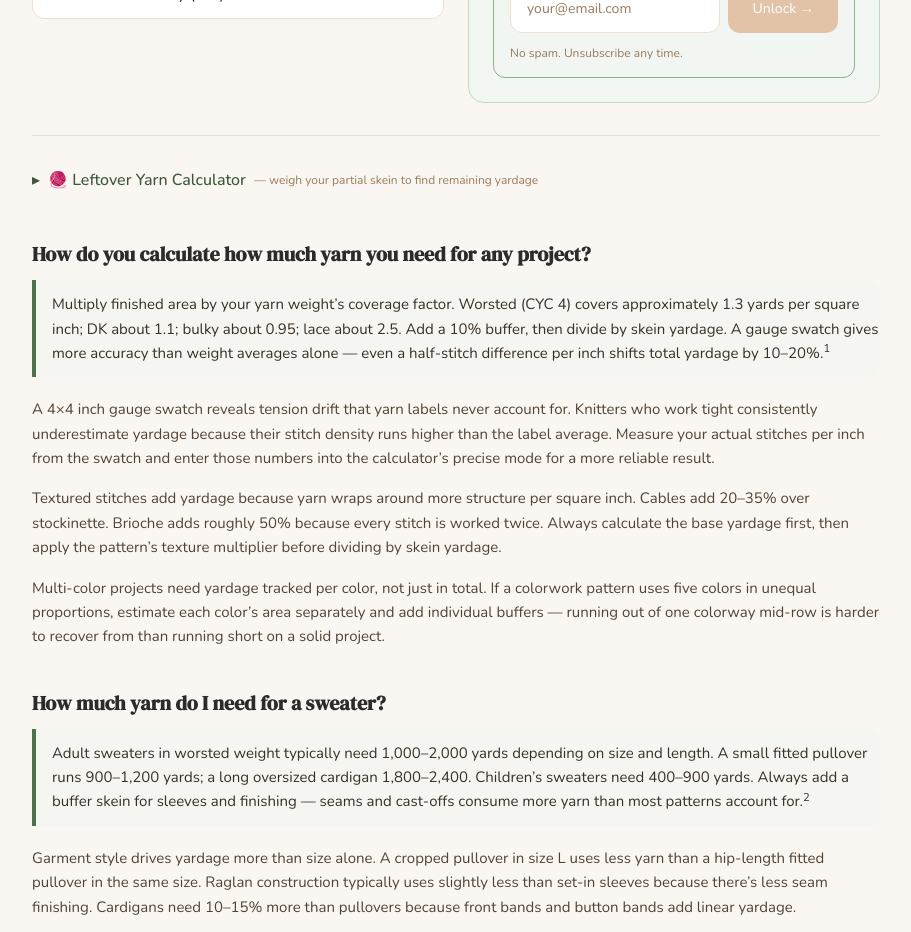
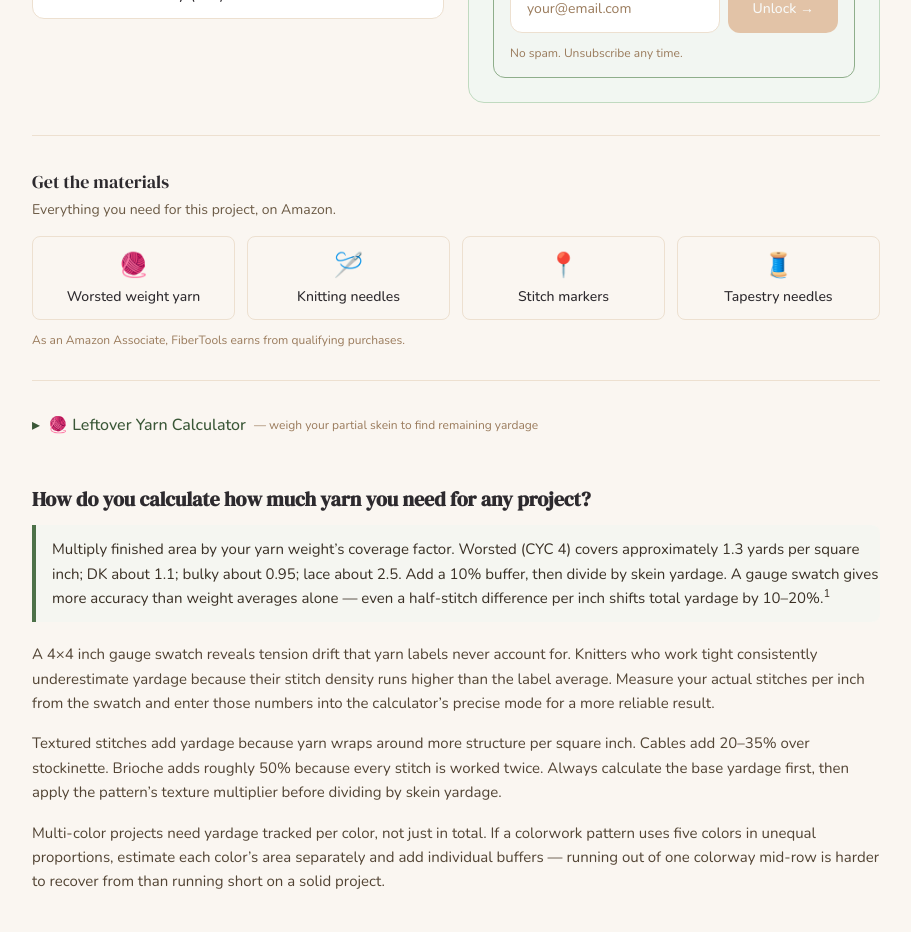
Before and after one commit to raiderj77/fibertools, a Next.js app: page /yarn-calculator in a window 1280 px wide. Shown: the part 940-1872 px from the top of the page, without its empty margins (184-1095 px from the left). Built offline with nearby package versions, Linux system fonts and the light colour scheme.

Commit message:
feat(monetize): add Amazon "Get the materials" affiliate section to yarn calculator

```diff
--- a/src/app/yarn-calculator/YarnCalculatorTool.tsx
+++ b/src/app/yarn-calculator/YarnCalculatorTool.tsx
@@ -6,6 +6,7 @@ import Tooltip from "@/components/Tooltip";
 import UnitToggle, { type UnitSystem, useSavedUnits } from "@/components/UnitToggle";
 import StickyResult from "@/components/StickyResult";
 import RavelryPatterns from "@/components/RavelryPatterns";
+import FiberGear from "@/components/FiberGear";
 
 // ── DATA ──────────────────────────────────────────────────────────
 
@@ -666,6 +667,13 @@ export default function YarnCalculatorTool() {
         visible={!!result}
       />
 
+      {/* Amazon affiliate materials — monetize the result */}
+      <FiberGear
+        weight={yarnWeight}
+        craft={sp.craft === "both" ? undefined : sp.craft}
+        visible={!!result}
+      />
+
       {/* Partial skein calculator */}
       <div className="border-t border-cream-300 dark:border-bark-700 pt-8">
         <button
--- /dev/null
+++ b/src/components/FiberGear.jsx
@@ -0,0 +1,80 @@
+"use client";
+
+// Amazon affiliate "materials for this project" — static curated search links.
+// ytearnings-20 (fibertools.app registered in the Associates account). Amazon
+// pays on any qualifying purchase within 24h of the click, so category search
+// links earn even when the buyer picks a different item.
+const TAG = "ytearnings-20";
+
+const WEIGHT_YARN = {
+  lace: "lace weight yarn",
+  fingering: "fingering weight yarn",
+  sport: "sport weight yarn",
+  dk: "DK weight yarn",
+  worsted: "worsted weight yarn",
+  bulky: "bulky weight yarn",
+  superbulky: "super bulky yarn",
+  jumbo: "jumbo yarn",
+};
+
+function amazon(q) {
+  return "https://www.amazon.com/s?k=" + encodeURIComponent(q) + "&tag=" + TAG;
+}
+function cap(s) {
+  return s.charAt(0).toUpperCase() + s.slice(1);
+}
+function track(label) {
+  if (typeof window !== "undefined" && typeof window.gtag === "function") {
+    window.gtag("event", "materials_click", { item: label });
+  }
+}
+
+export default function FiberGear({ weight, craft, visible }) {
+  if (!visible) return null;
+
+  const yarn = WEIGHT_YARN[weight] || "yarn for your project";
+  const tool =
+    craft === "crochet"
+      ? { label: "Crochet hooks", q: "crochet hook set ergonomic" }
+      : craft === "knit"
+      ? { label: "Knitting needles", q: "knitting needles set" }
+      : { label: "Needles & hooks", q: "knitting needles crochet hook set" };
+
+  const items = [
+    { icon: "🧶", label: cap(yarn), q: yarn },
+    { icon: "🪡", label: tool.label, q: tool.q },
+    { icon: "📍", label: "Stitch markers", q: "stitch markers knitting crochet" },
+    { icon: "🧵", label: "Tapestry needles", q: "tapestry needles yarn darning" },
+  ];
+
+  return (
+    <section className="border-t border-cream-300 dark:border-bark-700 pt-8">
+      <h2 className="text-lg font-display text-bark-800 dark:text-cream-100 mb-1">
+        Get the materials
+      </h2>
+      <p className="text-sm text-bark-500 dark:text-bark-400 mb-4">
+        Everything you need for this project, on Amazon.
+      </p>
+      <div className="grid grid-cols-2 sm:grid-cols-4 gap-3">
+        {items.map((it) => (
+          <a
+            key={it.label}
+            href={amazon(it.q)}
+            target="_blank"
+            rel="sponsored nofollow noopener"
+            onClick={() => track(it.label)}
+            className="group flex flex-col items-center gap-1.5 rounded-lg border border-cream-300 dark:border-bark-700 p-3 text-center transition hover:border-sage-400 dark:hover:border-sage-500"
+          >
+            <span className="text-2xl" aria-hidden="true">{it.icon}</span>
+            <span className="text-sm font-medium text-bark-800 dark:text-cream-100 group-hover:text-sage-600 dark:group-hover:text-sage-400">
+              {it.label}
+            </span>
+          </a>
+        ))}
+      </div>
+      <p className="text-xs text-bark-400 dark:text-bark-500 mt-3">
+        As an Amazon Associate, FiberTools earns from qualifying purchases.
+      </p>
+    </section>
+  );
+}
```
